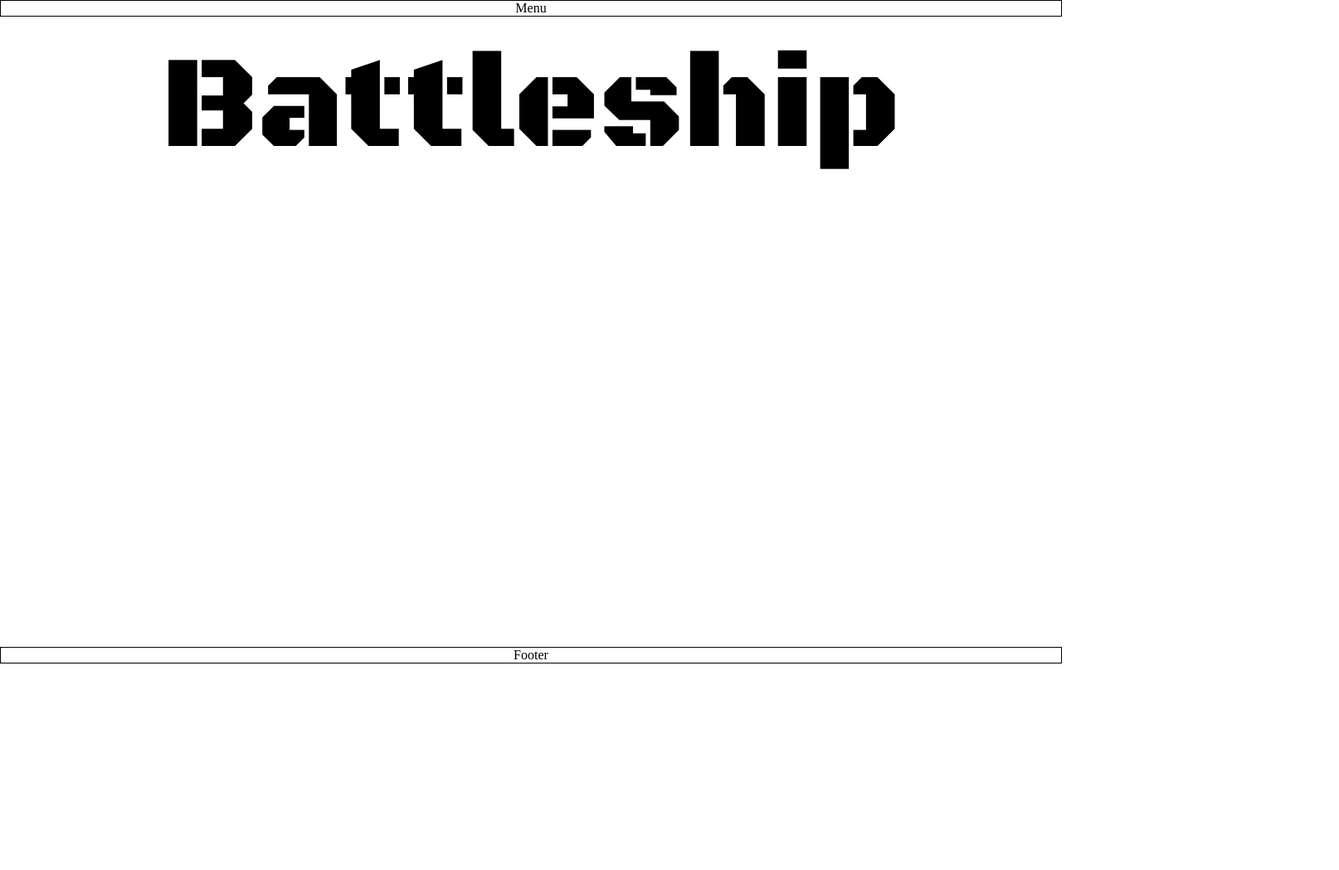
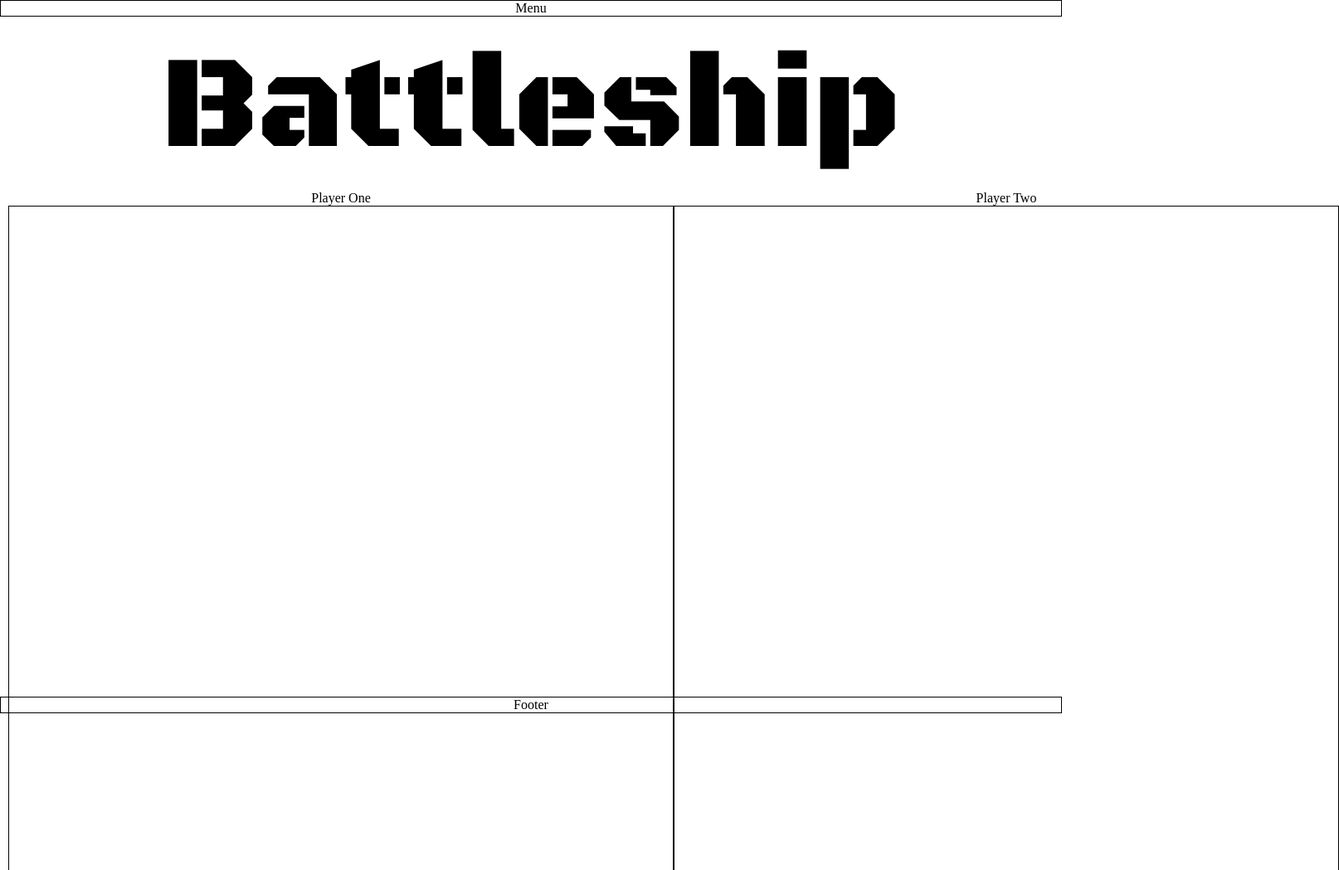
Before and after one commit to FateSaid/battlefield, a website with bundled scripts: page src/index.html in a window 1280 px wide. Shown: the whole page at 83% size, 1614 px wide, since content can reach past the window. Before the commit the page ends 800 px from the top, so only its background shows below. Built offline with nearby package versions, Linux system fonts and the light colour scheme.

Commit message:
add board and title to UI

```diff
--- a/src/index.html
+++ b/src/index.html
@@ -7,6 +7,7 @@
     <script src="index.js"></script>
   </head>
   <body>
+    <div class="container">
       <header>
         <div class="menu">
           Menu
@@ -15,8 +16,18 @@
       </header>
       <div class="content">
         <div class="title">Battleship</div>
-      <div class="board"></div>
+        <div class="board">
+          <div class="player-one">
+            <div class="player-title">Player One</div>
+            <div class="player-board"></div>
+          </div>
+          <div class="player-two">
+            <div class="player-title">Player Two</div>
+            <div class="player-board"></div>
+          </div>
+        </div>
       </div>
       <footer>Footer</footer>
+    </div>
   </body>
 </html>
--- a/src/index.js
+++ b/src/index.js
@@ -1,19 +1 @@
 import "./style.css";
-import { Player } from "./03-player/player.js";
-
-function setupGame() {
-  let player1 = new Player("User");
-  let player2 = new Player("Computer");
-
-  player1.game.placeShip("Carrier", 5, [0, 0], [0, 4]);
-  player1.game.placeShip("Battleship", 4, [5, 5], [5, 8]);
-  player1.game.placeShip("Destroyer", 3, [4, 3], [4, 5]);
-  player1.game.placeShip("Submarine", 3, [8, 7], [8, 9]);
-  player1.game.placeShip("Patrol Boat", 2, [2, 4], [2, 5]);
-
-  player2.game.placeShip("Carrier", 5, [5, 0], [9, 0]);
-  player2.game.placeShip("Battleship", 4, [0, 4], [0, 7]);
-  player2.game.placeShip("Destroyer", 3, [3, 7], [3, 9]);
-  player2.game.placeShip("Submarine", 3, [5, 7], [7, 7]);
-  player2.game.placeShip("Patrol Boat", 2, [0, 9], [1, 9]);
-}
--- a/src/style.css
+++ b/src/style.css
@@ -10,9 +10,12 @@
   padding: 0;
   margin: 0;
   box-sizing: border-box;
+}
+
+.container {
   display: flex;
   flex-direction: column;
-  justify-content: space-between;
+  height: 100%;
 }
 
 .content {
@@ -30,6 +33,18 @@
     sans-serif, "Apple Color Emoji", "Segoe UI Emoji", "Segoe UI Symbol";
 }
 
+.board {
+  display: flex;
+  justify-content: space-around;
+  text-align: center;
+}
+
+.player-board {
+  border: 1px solid #000;
+  width: 800px;
+  height: 800px;
+}
+
 header,
 footer {
   display: flex;
```
Also changed, not shown: src/04-gameplay/gameplay.js (added, +27 -0 lines), src/04-gameplay/gameplay.test.js (added, +8 -0 lines), src/index.test.js (deleted), 1 other file. Lines whose indentation alone changed are shown as unchanged.
